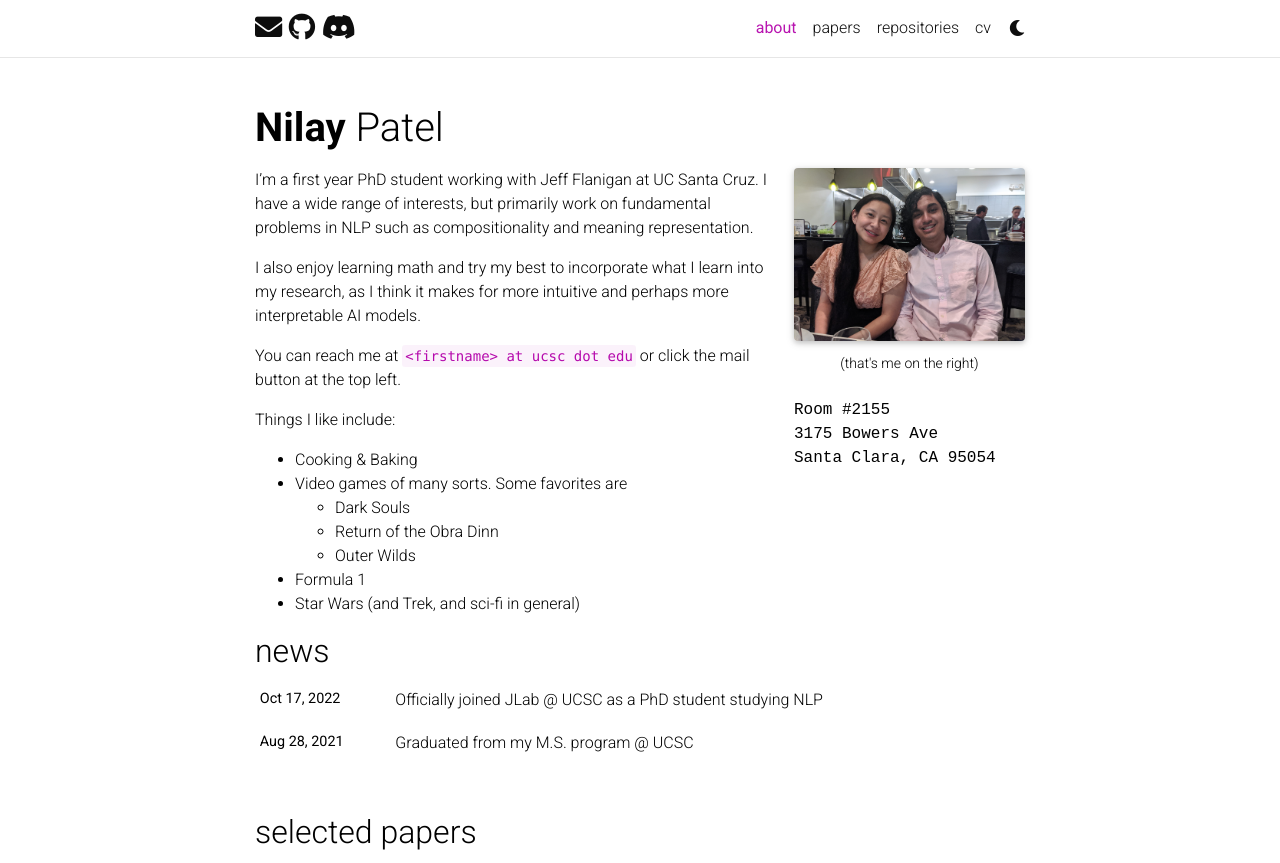
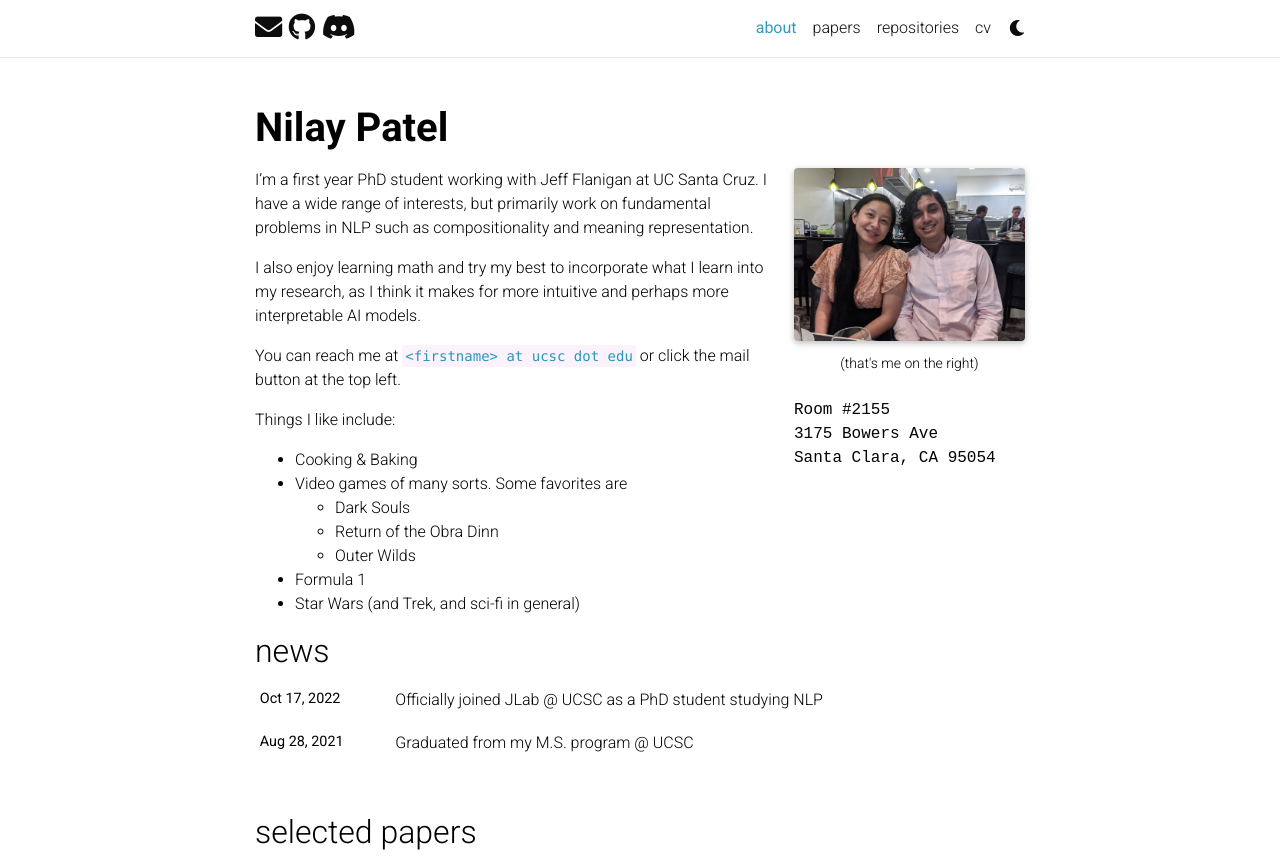
Before and after one commit to offendo/offendo.github.io, a Jekyll site: the page built from _pages/about.md, in a window 1280 px wide and 1037 px high, cut to the strip 0-863 px from the top of the window. Built offline with Jekyll 4.4.1, drawn with Linux system fonts in a browser that asks for light colours; full-size pictures stand in for the smaller copies a plugin makes; comment, search, counter and statistics services are not loaded; a style sheet for code colours, icons or effects is not loaded.

Commit message:
Update theme from github to emacs, and use cyan instead of purple

```diff
--- a/_config.yml
+++ b/_config.yml
@@ -24,7 +24,7 @@
 # -----------------------------------------------------------------------------
 
 # code highlighter theme
-highlight_theme_light: github   # https://github.com/jwarby/jekyll-pygments-themes
+highlight_theme_light: emacs   # https://github.com/jwarby/jekyll-pygments-themes
 highlight_theme_dark: native    # https://github.com/jwarby/jekyll-pygments-themes
 
 # repo color theme
--- a/_layouts/about.html
+++ b/_layouts/about.html
@@ -6,7 +6,7 @@
       <div class="post">
         <header class="post-header">
           <h1 class="post-title">
-           {% if site.title == "blank" -%}<span class="font-weight-bold">{{ site.first_name }}</span> {{ site.middle_name }} {{ site.last_name }}{%- else -%}{{ site.title }}{%- endif %}
+           {% if site.title == "blank" -%}<span class="font-weight-bold">{{ site.first_name }}{{ site.middle_name }} {{ site.last_name }}</span> {%- else -%}{{ site.title }}{%- endif %}
           </h1>
           <p class="desc">{{ page.subtitle }}</p>
         </header>
--- a/_sass/_themes.scss
+++ b/_sass/_themes.scss
@@ -7,8 +7,8 @@
   --global-code-bg-color: #{$code-bg-color-light};
   --global-text-color: #{$black-color};
   --global-text-color-light: #{$grey-color};
-  --global-theme-color: #{$purple-color};
-  --global-hover-color: #{$purple-color};
+  --global-theme-color: #{$cyan-color};
+  --global-hover-color: #{$cyan-color};
   --global-footer-bg-color: #{$grey-color-dark};
   --global-footer-text-color: #{$grey-color-light};
   --global-footer-link-color: #{$white-color};
```
